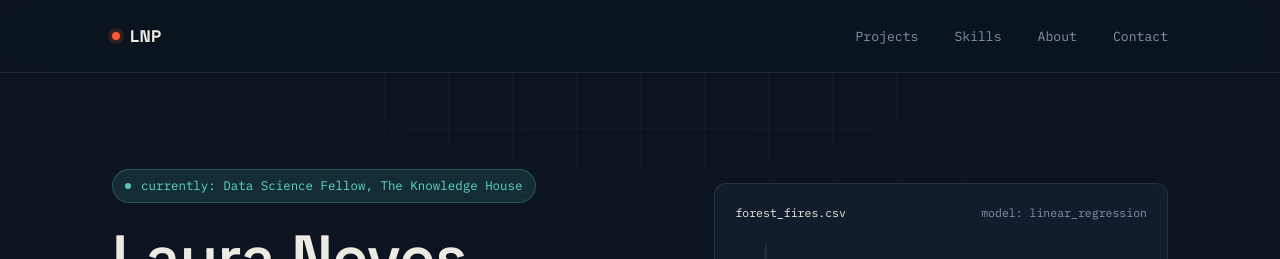
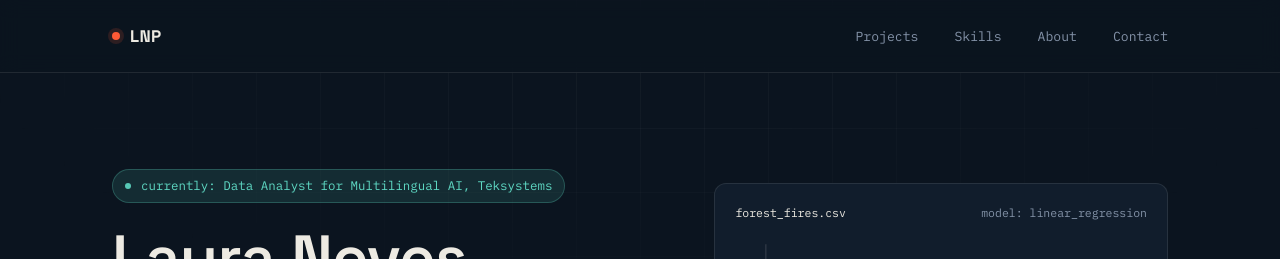
Before and after one commit to NevesLaura-NP/NevesLaura-NP.github.io, a website: page index.html in a window 1280 px wide. Shown: the top 259 px of the page. Drawn offline with Linux system fonts and the light colour scheme.

Commit message:
Update current role in hero section of index.html

```diff
--- a/index.html
+++ b/index.html
@@ -560,7 +560,7 @@
   <section class="hero" style="border-top:none; padding-top:96px;">
     <div class="wrap hero-grid">
       <div>
-        <span class="eyebrow"><span class="blink"></span> currently: Data Science Fellow, The Knowledge House</span>
+        <span class="eyebrow"><span class="blink"></span> currently: Data Analyst for Multilingual AI, Teksystems</span>
         <h1>Laura Neves<br><span class="accent">Penido.</span></h1>
         <p class="lead">
           I turn messy, real-world datasets into <strong>tested models and clear visual stories</strong> —
```
